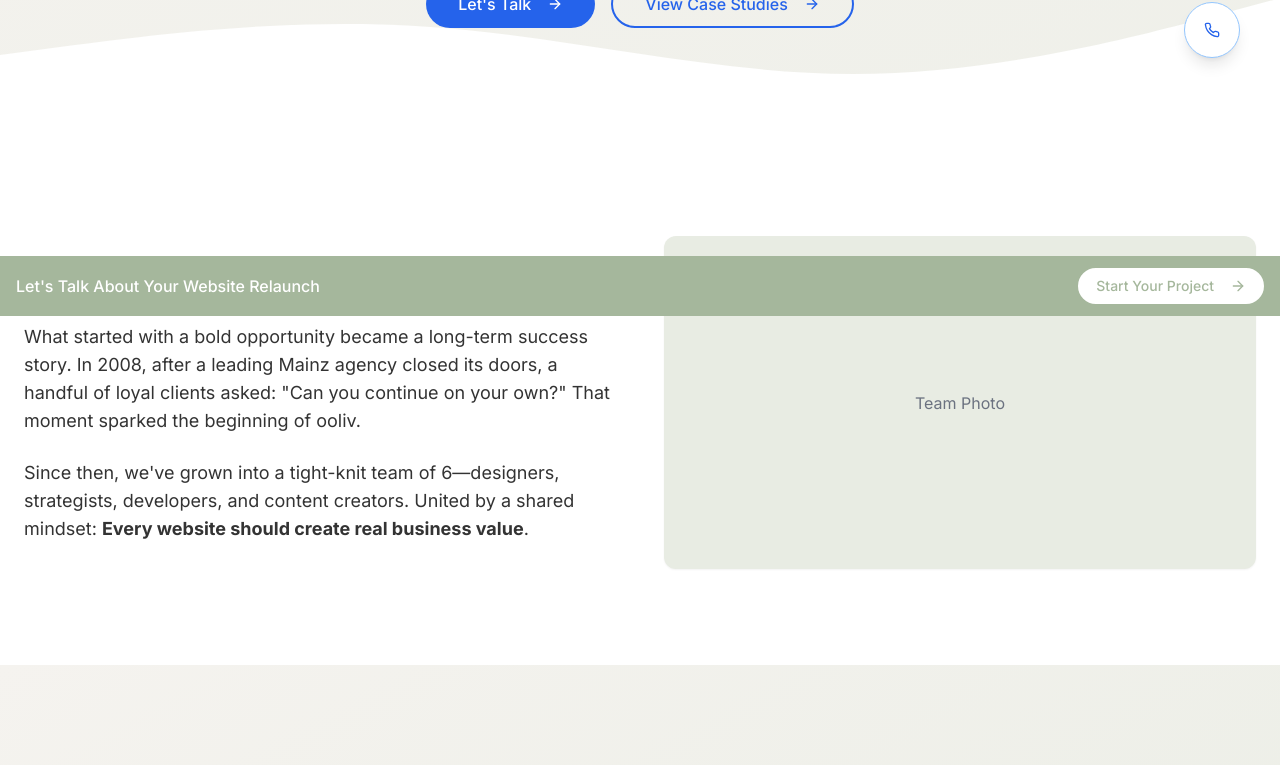
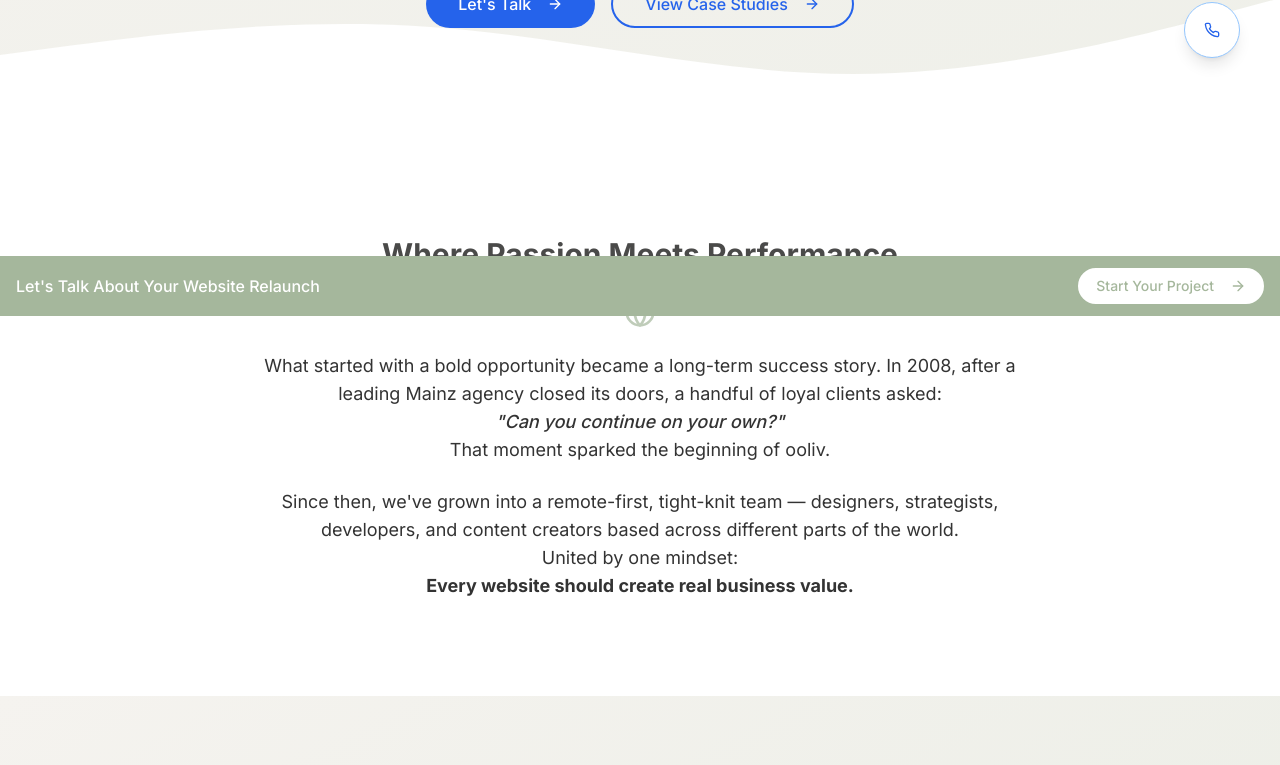
Before and after one commit to ooliv-agentur/ooliv, a React (Vite) app: page /about-ooliv in a window 1280 px wide. Shown: the part 484-1249 px from the top of the page. Built offline with nearby package versions, Linux system fonts and the light colour scheme.

Commit message:
Update About Us page
Refactor the "Where Passion Meets Performance" section to reflect the remote team structure.

```diff
--- a/src/pages/AboutUs.tsx
+++ b/src/pages/AboutUs.tsx
@@ -26,26 +26,24 @@ const AboutUs = () => {
         }}
       />
 
-      {/* Our Story Section */}
+      {/* Our Story Section - UPDATED */}
       <section className="section-standard">
         <div className="section-container">
-          <div className="grid md:grid-cols-2 gap-12 items-center">
-            <div>
-              <h2 className="text-3xl font-bold mb-6">Where Passion Meets Performance</h2>
-              <p className="text-lg mb-6">
-                What started with a bold opportunity became a long-term success story. In 2008, after a leading Mainz agency closed its doors, a handful of loyal clients asked: "Can you continue on your own?" That moment sparked the beginning of ooliv.
-              </p>
-              <p className="text-lg">
-                Since then, we've grown into a tight-knit team of 6—designers, strategists, developers, and content creators. United by a shared mindset: <strong>Every website should create real business value</strong>.
-              </p>
+          <div className="max-w-3xl mx-auto text-center">
+            <h2 className="text-3xl font-bold mb-6">Where Passion Meets Performance</h2>
+            <div className="flex justify-center mb-6">
+              <Globe className="h-8 w-8 text-brand-primary opacity-70" />
             </div>
-            <div className="bg-brand-backgroundAlt rounded-xl overflow-hidden shadow-sm">
-              <AspectRatio ratio={16/9}>
-                <div className="h-full w-full flex items-center justify-center">
-                  <p className="text-gray-500">Team Photo</p>
-                </div>
-              </AspectRatio>
-            </div>
+            <p className="text-lg mb-6">
+              What started with a bold opportunity became a long-term success story. In 2008, after a leading Mainz agency closed its doors, a handful of loyal clients asked:
+              <br /><em className="font-medium">"Can you continue on your own?"</em>
+              <br />That moment sparked the beginning of ooliv.
+            </p>
+            <p className="text-lg">
+              Since then, we've grown into a remote-first, tight-knit team — designers, strategists, developers, and content creators based across different parts of the world.
+              <br />United by one mindset:
+              <br /><strong>Every website should create real business value.</strong>
+            </p>
           </div>
         </div>
       </section>
```
